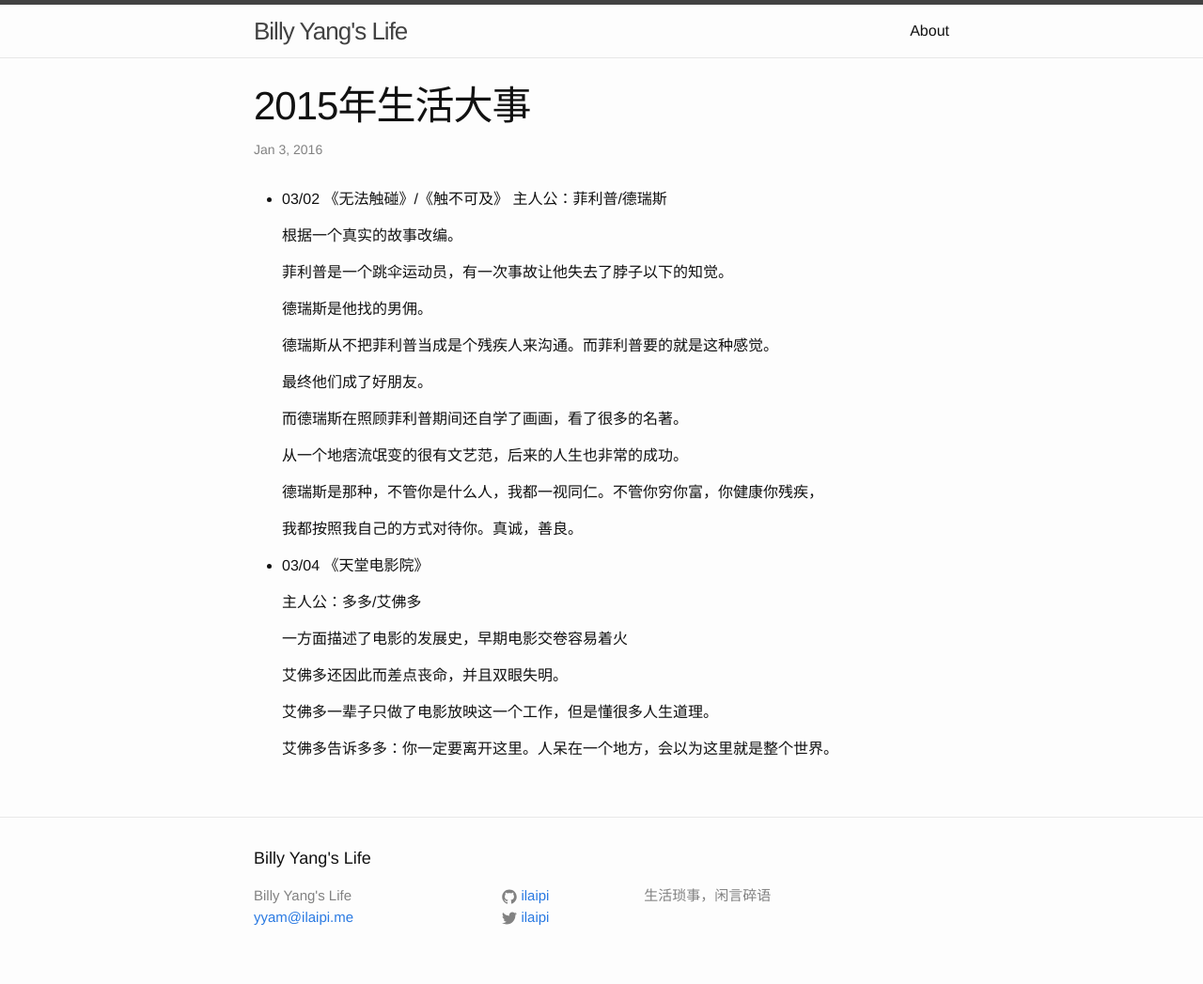
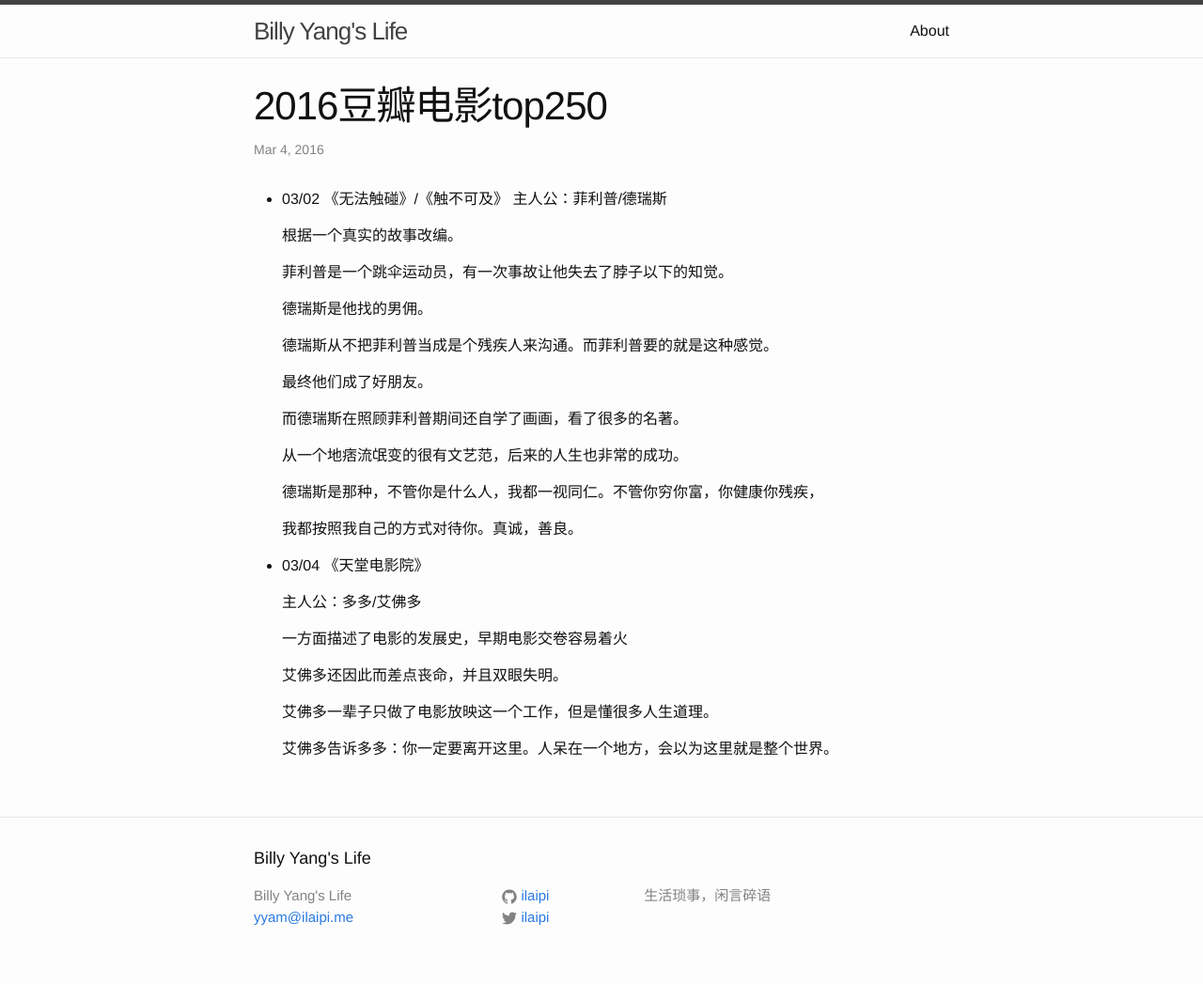
Before and after one commit to ipiali/ipiali.github.io, a Jekyll site: the page built from _posts/2016-03-04-2016-movies.md, in a window 1280 px wide. Shown: the whole page at 94% size. Built offline with Jekyll 4.4.1, drawn with Linux system fonts in a browser that asks for light colours.

Commit message:
Update 2016-03-04-2016-movies.md

```diff
--- a/_posts/2016-03-04-2016-movies.md
+++ b/_posts/2016-03-04-2016-movies.md
@@ -1,7 +1,7 @@
 ---
 layout: post
-title:  "2015年生活大事"
-date:   2016-01-03 15:59:15 +0800
+title:  "2016豆瓣电影top250"
+date:   2016-03-04 22:59:15 +0800
 categories: 2016-lift
 ---
 
```
